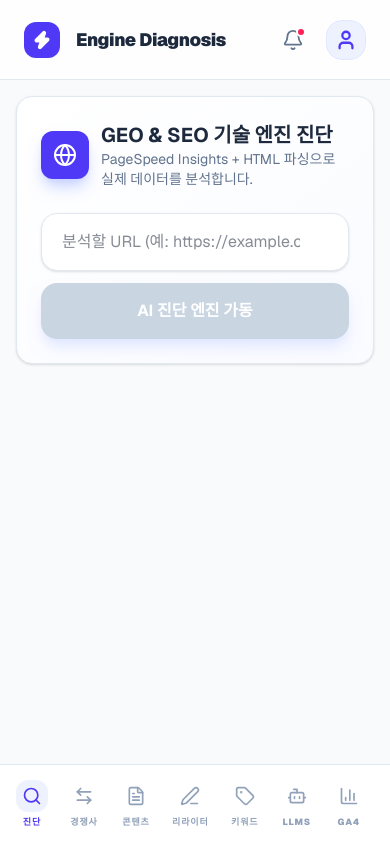
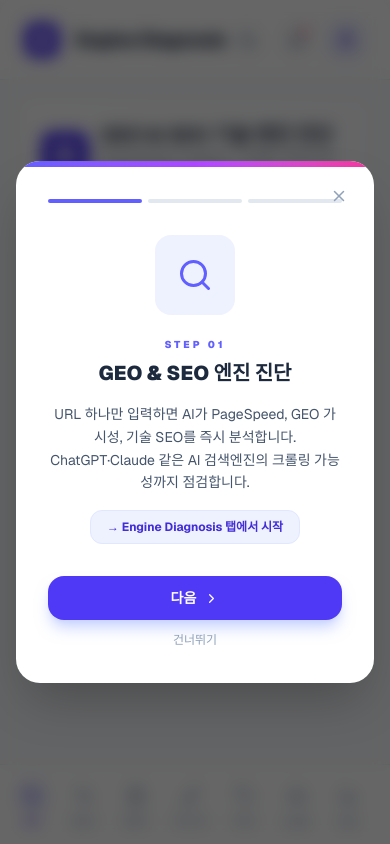
Before and after one commit to redshine0419-star/saasclaude, a Next.js app: page / in a window 390 px wide. Built offline with nearby package versions, Linux system fonts and the light colour scheme.

Commit message:
feat: dark mode toggle, mobile swipe, onboarding modal

```diff
--- a/app/page.tsx
+++ b/app/page.tsx
@@ -1,11 +1,13 @@
 'use client';
 
-import { useState } from 'react';
+import { useState, useRef } from 'react';
 import Link from 'next/link';
 import {
   LayoutDashboard, Search, FileText, Zap, ChevronRight, Bell, User, CheckCircle2,
-  Tag, ArrowLeftRight, PenLine, Bot, BarChart3, Megaphone,
+  Tag, ArrowLeftRight, PenLine, Bot, BarChart3, Megaphone, Sun, Moon,
 } from 'lucide-react';
+import { useDarkMode } from '@/components/DarkModeProvider';
+import OnboardingModal from '@/components/OnboardingModal';
 import DiagnosisModule from '@/components/DiagnosisModule';
 import ContentHubModule from '@/components/ContentHubModule';
 import DashboardModule from '@/components/DashboardModule';
@@ -29,13 +31,29 @@ const TABS = {
 } as const;
 type Tab = typeof TABS[keyof typeof TABS];
 
+const TAB_ORDER = Object.values(TABS) as Tab[];
+
 export default function App() {
   const [activeTab, setActiveTab] = useState<Tab>(TABS.DIAGNOSIS);
   const [toast, setToast] = useState<string | null>(null);
+  const { dark, toggle } = useDarkMode();
+  const touchStartX = useRef(0);
 
   const showToast = (message: string) => {
     setToast(message);
     setTimeout(() => setToast(null), 3000);
+  };
+
+  const handleTouchStart = (e: React.TouchEvent) => {
+    touchStartX.current = e.touches[0].clientX;
+  };
+
+  const handleTouchEnd = (e: React.TouchEvent) => {
+    const dx = e.changedTouches[0].clientX - touchStartX.current;
+    if (Math.abs(dx) < 60) return;
+    const idx = TAB_ORDER.indexOf(activeTab);
+    if (dx < 0 && idx < TAB_ORDER.length - 1) setActiveTab(TAB_ORDER[idx + 1]);
+    if (dx > 0 && idx > 0) setActiveTab(TAB_ORDER[idx - 1]);
   };
 
   const menuItems = [
@@ -51,13 +69,15 @@ export default function App() {
   ];
 
   return (
-    <div className="flex flex-col md:flex-row h-screen bg-slate-50 font-sans text-slate-900 overflow-hidden select-none">
+    <div className="flex flex-col md:flex-row h-screen bg-slate-50 dark:bg-slate-950 font-sans text-slate-900 dark:text-slate-100 overflow-hidden select-none">
+      <OnboardingModal />
+
       {/* Sidebar (Desktop) */}
-      <aside className="hidden md:flex w-72 bg-white border-r border-slate-200 flex-col z-20">
+      <aside className="hidden md:flex w-72 bg-white dark:bg-slate-900 border-r border-slate-200 dark:border-slate-700 flex-col z-20">
         <div className="p-8 pb-4">
           <div className="flex items-center gap-2.5 text-indigo-600 font-black text-2xl tracking-tighter">
             <Zap size={32} fill="currentColor" strokeWidth={2.5} />
-            <span>MarketerOps<span className="text-slate-400 font-light">.ai</span></span>
+            <span>MarketerOps<span className="text-slate-400 dark:text-slate-500 font-light">.ai</span></span>
           </div>
         </div>
 
@@ -69,7 +89,7 @@ export default function App() {
               className={`w-full flex items-center gap-3 px-5 py-3.5 rounded-2xl transition-all duration-200 group ${
                 activeTab === item.id
                   ? 'bg-indigo-600 text-white shadow-lg shadow-indigo-100 translate-x-1'
-                  : 'text-slate-500 hover:bg-slate-50 hover:text-slate-800'
+                  : 'text-slate-500 dark:text-slate-400 hover:bg-slate-50 dark:hover:bg-slate-800 hover:text-slate-800 dark:hover:text-slate-200'
               }`}
             >
               <span className={activeTab === item.id ? 'text-white' : 'group-hover:text-indigo-500'}>{item.icon}</span>
@@ -91,8 +111,18 @@ export default function App() {
             </div>
             <Zap className="absolute -right-4 -bottom-4 text-white/5 w-24 h-24 rotate-12" />
           </div>
+
+          {/* Dark mode toggle */}
+          <button
+            onClick={toggle}
+            className="w-full flex items-center justify-center gap-2 py-2.5 mb-3 rounded-xl border border-slate-200 dark:border-slate-700 text-slate-500 dark:text-slate-400 hover:bg-slate-50 dark:hover:bg-slate-800 text-xs font-bold transition-colors"
+          >
+            {dark ? <Sun size={14} /> : <Moon size={14} />}
+            {dark ? '라이트 모드' : '다크 모드'}
+          </button>
+
           <div className="text-center">
-            <Link href="/privacy" className="text-[10px] text-slate-400 hover:text-slate-600 transition-colors">
+            <Link href="/privacy" className="text-[10px] text-slate-400 hover:text-slate-600 dark:hover:text-slate-300 transition-colors">
               Privacy Policy
             </Link>
           </div>
@@ -101,27 +131,39 @@ export default function App() {
 
       {/* Main */}
       <main className="flex-1 flex flex-col overflow-hidden">
-        <header className="h-20 bg-white/80 backdrop-blur-md border-b border-slate-200 flex items-center justify-between px-6 md:px-10 shrink-0 z-10">
+        <header className="h-20 bg-white/80 dark:bg-slate-900/80 backdrop-blur-md border-b border-slate-200 dark:border-slate-700 flex items-center justify-between px-6 md:px-10 shrink-0 z-10">
           <div className="flex items-center gap-4">
             <div className="md:hidden p-2 bg-indigo-600 text-white rounded-xl">
               <Zap size={20} fill="currentColor" />
             </div>
-            <h2 className="text-lg md:text-xl font-black text-slate-800 tracking-tight">
+            <h2 className="text-lg md:text-xl font-black text-slate-800 dark:text-slate-100 tracking-tight">
               {menuItems.find((m) => m.id === activeTab)?.label}
             </h2>
           </div>
-          <div className="flex items-center gap-3 md:gap-5">
-            <button className="relative p-2.5 text-slate-500 hover:bg-slate-50 rounded-xl transition-colors group">
+          <div className="flex items-center gap-2 md:gap-4">
+            <button
+              onClick={toggle}
+              className="p-2.5 text-slate-500 dark:text-slate-400 hover:bg-slate-50 dark:hover:bg-slate-800 rounded-xl transition-colors"
+              title={dark ? '라이트 모드' : '다크 모드'}
+            >
+              {dark ? <Sun size={20} /> : <Moon size={20} />}
+            </button>
+            <button className="relative p-2.5 text-slate-500 dark:text-slate-400 hover:bg-slate-50 dark:hover:bg-slate-800 rounded-xl transition-colors">
               <Bell size={22} />
-              <span className="absolute top-2 right-2 w-2.5 h-2.5 bg-rose-500 border-2 border-white rounded-full" />
+              <span className="absolute top-2 right-2 w-2.5 h-2.5 bg-rose-500 border-2 border-white dark:border-slate-900 rounded-full" />
             </button>
-            <div className="h-10 w-10 md:h-11 md:w-11 rounded-2xl bg-indigo-50 border border-indigo-100 flex items-center justify-center text-indigo-600 cursor-pointer hover:bg-indigo-100 transition-colors">
+            <div className="h-10 w-10 md:h-11 md:w-11 rounded-2xl bg-indigo-50 dark:bg-indigo-900/30 border border-indigo-100 dark:border-indigo-800 flex items-center justify-center text-indigo-600 cursor-pointer hover:bg-indigo-100 dark:hover:bg-indigo-900/50 transition-colors">
               <User size={22} strokeWidth={2.5} />
             </div>
           </div>
         </header>
 
-        <div className="flex-1 overflow-y-auto p-4 md:p-10 pb-24 md:pb-10 scroll-smooth">
+        {/* Content with swipe gesture */}
+        <div
+          className="flex-1 overflow-y-auto p-4 md:p-10 pb-24 md:pb-10 scroll-smooth"
+          onTouchStart={handleTouchStart}
+          onTouchEnd={handleTouchEnd}
+        >
           {activeTab === TABS.DIAGNOSIS && <DiagnosisModule onToast={showToast} />}
           {activeTab === TABS.COMPETITOR && <CompetitorModule onToast={showToast} />}
           {activeTab === TABS.CONTENT && <ContentHubModule onToast={showToast} />}
@@ -133,15 +175,19 @@ export default function App() {
           {activeTab === TABS.DASHBOARD && <DashboardModule />}
         </div>
 
-        {/* Bottom Nav (Mobile) — 가로 스크롤 */}
-        <nav className="md:hidden fixed bottom-0 left-0 right-0 h-20 bg-white/95 backdrop-blur-lg border-t border-slate-200 flex items-center px-2 gap-1 overflow-x-auto z-30 scrollbar-hide">
+        {/* Bottom Nav (Mobile) */}
+        <nav className="md:hidden fixed bottom-0 left-0 right-0 h-20 bg-white/95 dark:bg-slate-900/95 backdrop-blur-lg border-t border-slate-200 dark:border-slate-700 flex items-center px-2 gap-1 overflow-x-auto z-30 scrollbar-hide">
           {menuItems.map((item) => (
             <button
               key={item.id}
               onClick={() => setActiveTab(item.id)}
-              className={'flex flex-col items-center gap-1 transition-all duration-300 px-2 shrink-0 ' + (activeTab === item.id ? 'text-indigo-600' : 'text-slate-400')}
+              className={'flex flex-col items-center gap-1 transition-all duration-300 px-2 shrink-0 ' + (
+                activeTab === item.id
+                  ? 'text-indigo-600 dark:text-indigo-400'
+                  : 'text-slate-400 dark:text-slate-500'
+              )}
             >
-              <div className={'p-1.5 rounded-xl transition-colors ' + (activeTab === item.id ? 'bg-indigo-50' : '')}>
+              <div className={'p-1.5 rounded-xl transition-colors ' + (activeTab === item.id ? 'bg-indigo-50 dark:bg-indigo-900/30' : '')}>
                 {item.icon}
               </div>
               <span className="text-[9px] font-black uppercase tracking-widest whitespace-nowrap">{item.mobileLabel}</span>
@@ -153,21 +199,12 @@ export default function App() {
       {/* Toast */}
       {toast && (
         <div className="fixed bottom-24 md:bottom-10 left-1/2 -translate-x-1/2 z-50">
-          <div className="bg-slate-900 text-white px-6 py-3 rounded-2xl shadow-2xl flex items-center gap-3 border border-slate-700">
+          <div className="bg-slate-900 dark:bg-slate-800 text-white px-6 py-3 rounded-2xl shadow-2xl flex items-center gap-3 border border-slate-700">
             <CheckCircle2 size={18} className="text-emerald-400" />
             <span className="text-sm font-bold tracking-tight">{toast}</span>
           </div>
         </div>
       )}
-
-      <style>{`
-        ::-webkit-scrollbar { width: 6px; }
-        ::-webkit-scrollbar-track { background: transparent; }
-        ::-webkit-scrollbar-thumb { background: #e2e8f0; border-radius: 10px; }
-        ::-webkit-scrollbar-thumb:hover { background: #cbd5e1; }
-        .scrollbar-hide::-webkit-scrollbar { display: none; }
-        .scrollbar-hide { -ms-overflow-style: none; scrollbar-width: none; }
-      `}</style>
     </div>
   );
 }
```
